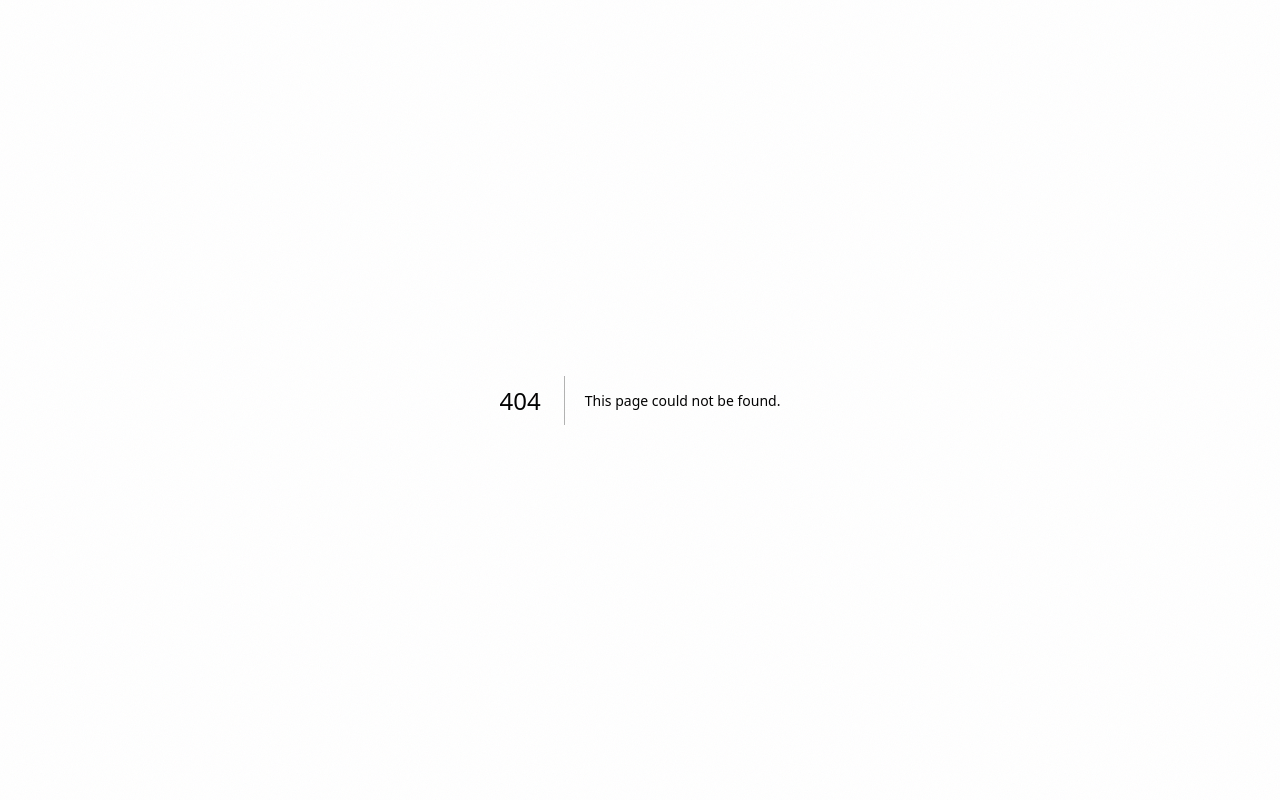
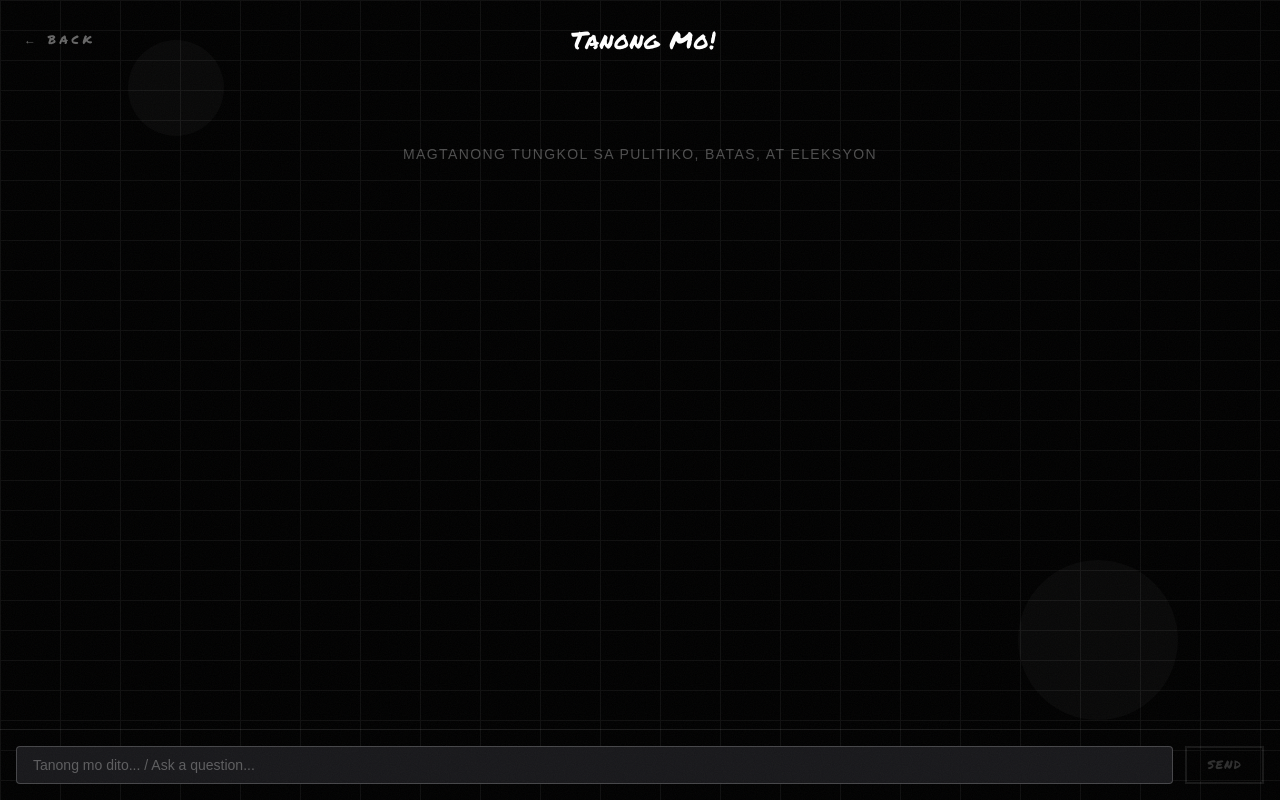
Before and after one commit to Pili-pinas/pili-pinas-app, a Next.js app: page /chat in a window 1280 px wide. Before the commit this address had no page. Built offline with nearby package versions, Linux system fonts and the light colour scheme.

Commit message:
adding chat

```diff
--- /dev/null
+++ b/src/app/api/query/route.ts
@@ -0,0 +1,22 @@
+export async function POST(req: Request) {
+  const body = await req.json();
+
+  const backendUrl = process.env.PILI_PINAS_API_URL;
+  const apiKey = process.env.PILI_PINAS_API_KEY ?? "";
+
+  if (!backendUrl) {
+    return Response.json({ error: "API not configured" }, { status: 503 });
+  }
+
+  const res = await fetch(`${backendUrl}/query`, {
+    method: "POST",
+    headers: {
+      "Content-Type": "application/json",
+      "X-API-Key": apiKey,
+    },
+    body: JSON.stringify(body),
+  });
+
+  const data = await res.json();
+  return Response.json(data, { status: res.status });
+}
--- /dev/null
+++ b/src/app/chat/page.tsx
@@ -0,0 +1,36 @@
+import Chat from "@/components/Chat";
+import Link from "next/link";
+
+export const metadata = { title: "Pili-Pinas — Tanong Mo!" };
+
+export default function ChatPage() {
+  return (
+    <div className="relative flex min-h-screen flex-col bg-black">
+      {/* Brick wall texture */}
+      <div className="brick-wall absolute inset-0 opacity-[0.06]" />
+
+      {/* Paint splatters */}
+      <div className="paint-splatter top-[5%] left-[10%] h-24 w-24" />
+      <div className="paint-splatter bottom-[10%] right-[8%] h-40 w-40" />
+
+      {/* Header */}
+      <header className="relative z-10 flex items-center justify-between px-6 pt-6">
+        <Link
+          href="/"
+          className="graffiti-font text-xs tracking-[0.3em] text-white/40 uppercase hover:text-white transition-colors duration-200"
+        >
+          ← Back
+        </Link>
+        <h1 className="graffiti-font text-white text-2xl tracking-wide">
+          Tanong Mo!
+        </h1>
+        <div className="w-16" />
+      </header>
+
+      {/* Chat */}
+      <div className="relative z-10 flex flex-1 flex-col px-0">
+        <Chat />
+      </div>
+    </div>
+  );
+}
--- a/src/app/page.tsx
+++ b/src/app/page.tsx
@@ -29,14 +29,23 @@ export default function Home() {
           Pili-Pinas
         </p>
 
-        {/* Contact Us link */}
-        <a
-          href="/contact"
-          className="graffiti-font graffiti-subtitle mt-12 border-2 border-white/30 px-8 py-3 text-sm tracking-[0.3em] text-white/60 uppercase transition-all duration-200 hover:border-white hover:text-white sm:mt-16"
-          style={{ animationDelay: '0.9s' }}
-        >
-          Contact Us
-        </a>
+        {/* CTA buttons */}
+        <div className="graffiti-subtitle flex flex-col items-center gap-4 mt-12 sm:mt-16 sm:flex-row">
+          <a
+            href="/chat"
+            className="graffiti-font border-2 border-white px-8 py-3 text-sm tracking-[0.3em] text-white uppercase transition-all duration-200 hover:bg-white hover:text-black"
+            style={{ animationDelay: '0.9s' }}
+          >
+            Tanong Mo!
+          </a>
+          <a
+            href="/contact"
+            className="graffiti-font border-2 border-white/30 px-8 py-3 text-sm tracking-[0.3em] text-white/60 uppercase transition-all duration-200 hover:border-white hover:text-white"
+            style={{ animationDelay: '1.1s' }}
+          >
+            Contact Us
+          </a>
+        </div>
 
         {/* Drip elements from title */}
         <div className="pointer-events-none absolute top-[55%] left-[20%] hidden sm:block">
--- /dev/null
+++ b/src/components/Chat.tsx
@@ -0,0 +1,156 @@
+"use client";
+
+import { useState, useRef, useEffect } from "react";
+import type { Message, QueryResponse } from "@/lib/types";
+
+async function queryApi(question: string): Promise<QueryResponse> {
+  const res = await fetch("/api/query", {
+    method: "POST",
+    headers: { "Content-Type": "application/json" },
+    body: JSON.stringify({ question, top_k: 5 }),
+  });
+  if (!res.ok) {
+    throw new Error(`Error ${res.status}`);
+  }
+  return res.json();
+}
+
+export default function Chat() {
+  const [messages, setMessages] = useState<Message[]>([]);
+  const [input, setInput] = useState("");
+  const [loading, setLoading] = useState(false);
+  const bottomRef = useRef<HTMLDivElement>(null);
+
+  useEffect(() => {
+    bottomRef.current?.scrollIntoView({ behavior: "smooth" });
+  }, [messages, loading]);
+
+  async function handleSubmit(e: React.FormEvent) {
+    e.preventDefault();
+    const question = input.trim();
+    if (!question || loading) return;
+
+    setInput("");
+    setMessages((prev) => [...prev, { role: "user", content: question }]);
+    setLoading(true);
+
+    try {
+      const result = await queryApi(question);
+      const answer =
+        result.chunks_used === 0
+          ? "Hindi mahanap ang sagot sa aming database. / No relevant information found. Try rephrasing your question."
+          : result.answer;
+      setMessages((prev) => [
+        ...prev,
+        { role: "assistant", content: answer, sources: result.sources },
+      ]);
+    } catch {
+      setMessages((prev) => [
+        ...prev,
+        {
+          role: "assistant",
+          content: "Sorry, something went wrong. Please try again.",
+        },
+      ]);
+    } finally {
+      setLoading(false);
+    }
+  }
+
+  return (
+    <div className="flex flex-1 flex-col" style={{ height: "calc(100vh - 120px)" }}>
+      {/* Message thread */}
+      <div className="flex-1 overflow-y-auto px-4 py-6 space-y-6">
+        {messages.length === 0 && (
+          <p className="text-center text-white/30 text-sm tracking-widest uppercase mt-16">
+            Magtanong tungkol sa pulitiko, batas, at eleksyon
+          </p>
+        )}
+
+        {messages.map((msg, i) => (
+          <div
+            key={i}
+            className={`flex ${msg.role === "user" ? "justify-end" : "justify-start"}`}
+          >
+            <div
+              className={`max-w-[80%] rounded px-4 py-3 text-sm leading-relaxed ${
+                msg.role === "user"
+                  ? "bg-zinc-800 text-white"
+                  : "border border-white/20 bg-zinc-900 text-white"
+              }`}
+            >
+              <p style={{ whiteSpace: "pre-wrap" }}>{msg.content}</p>
+
+              {/* Sources */}
+              {msg.sources && msg.sources.length > 0 && (
+                <details className="mt-3 border-t border-white/10 pt-2">
+                  <summary className="cursor-pointer text-xs text-white/40 hover:text-white/70 tracking-widest uppercase">
+                    📚 {msg.sources.length} source{msg.sources.length > 1 ? "s" : ""}
+                  </summary>
+                  <ul className="mt-2 space-y-2">
+                    {msg.sources.map((src, j) => (
+                      <li key={j} className="text-xs text-white/60">
+                        <a
+                          href={src.url}
+                          target="_blank"
+                          rel="noopener noreferrer"
+                          className="underline hover:text-white"
+                        >
+                          {src.title}
+                        </a>
+                        <span className="ml-1 text-white/30">
+                          · {src.source} · {src.date}
+                        </span>
+                      </li>
+                    ))}
+                  </ul>
+                </details>
+              )}
+            </div>
+          </div>
+        ))}
+
+        {/* Typing indicator */}
+        {loading && (
+          <div className="flex justify-start">
+            <div className="border border-white/20 bg-zinc-900 rounded px-4 py-3">
+              <span className="flex gap-1">
+                {[0, 1, 2].map((i) => (
+                  <span
+                    key={i}
+                    className="block h-2 w-2 rounded-full bg-white/40 animate-bounce"
+                    style={{ animationDelay: `${i * 0.15}s` }}
+                  />
+                ))}
+              </span>
+            </div>
+          </div>
+        )}
+
+        <div ref={bottomRef} />
+      </div>
+
+      {/* Input bar */}
+      <form
+        onSubmit={handleSubmit}
+        className="border-t border-white/10 px-4 py-4 flex gap-3"
+      >
+        <input
+          type="text"
+          value={input}
+          onChange={(e) => setInput(e.target.value)}
+          placeholder="Tanong mo dito... / Ask a question..."
+          disabled={loading}
+          className="flex-1 bg-zinc-900 border border-white/20 rounded px-4 py-2 text-sm text-white placeholder-white/30 focus:border-white/60 focus:outline-none disabled:opacity-50"
+        />
+        <button
+          type="submit"
+          disabled={loading || !input.trim()}
+          className="graffiti-font border-2 border-white/30 px-5 py-2 text-xs tracking-widest text-white/60 uppercase transition-all duration-200 hover:border-white hover:text-white disabled:opacity-30 disabled:cursor-not-allowed"
+        >
+          Send
+        </button>
+      </form>
+    </div>
+  );
+}
--- /dev/null
+++ b/src/lib/types.ts
@@ -0,0 +1,20 @@
+export interface Source {
+  title: string;
+  url: string;
+  source: string;
+  date: string;
+  score: number;
+}
+
+export interface Message {
+  role: "user" | "assistant";
+  content: string;
+  sources?: Source[];
+}
+
+export interface QueryResponse {
+  answer: string;
+  sources: Source[];
+  query: string;
+  chunks_used: number;
+}
```
